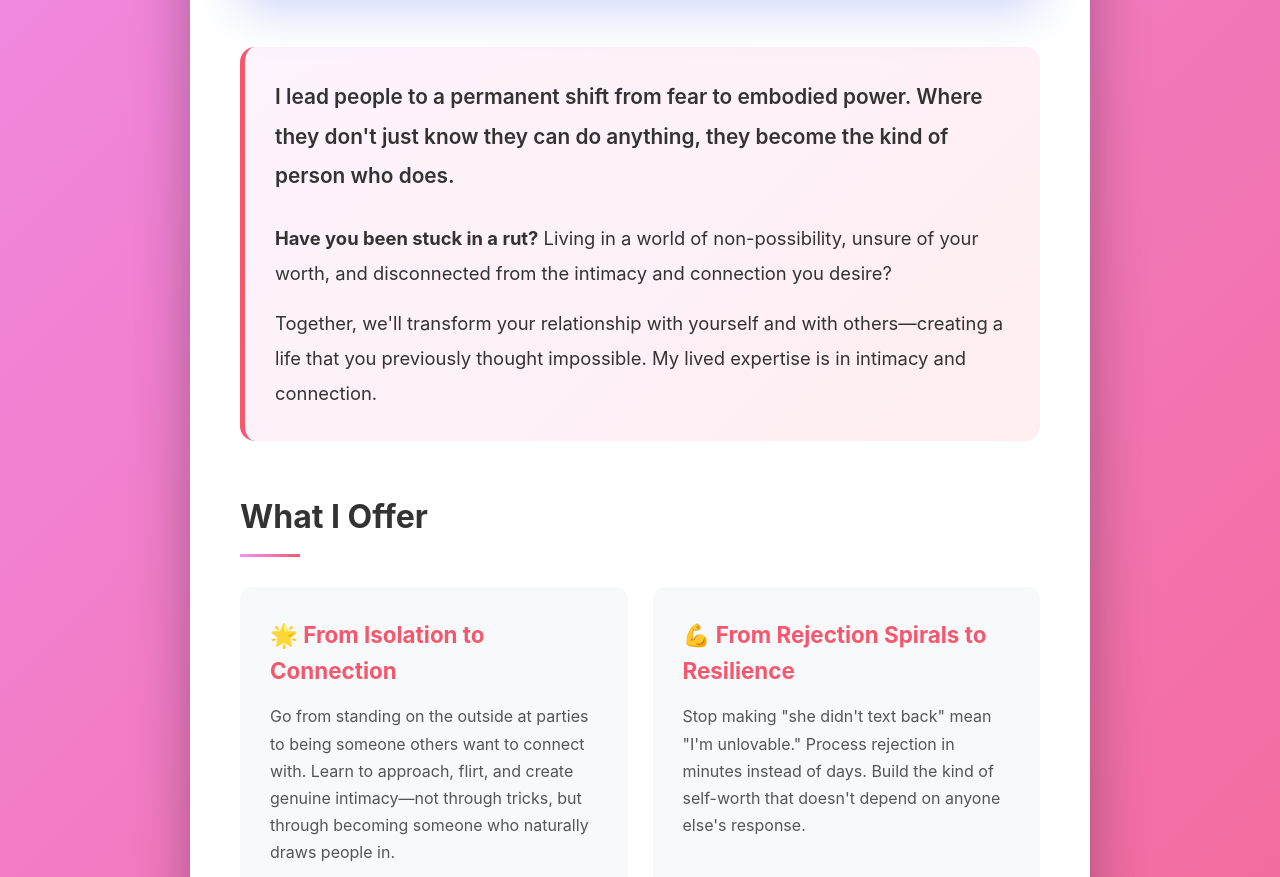
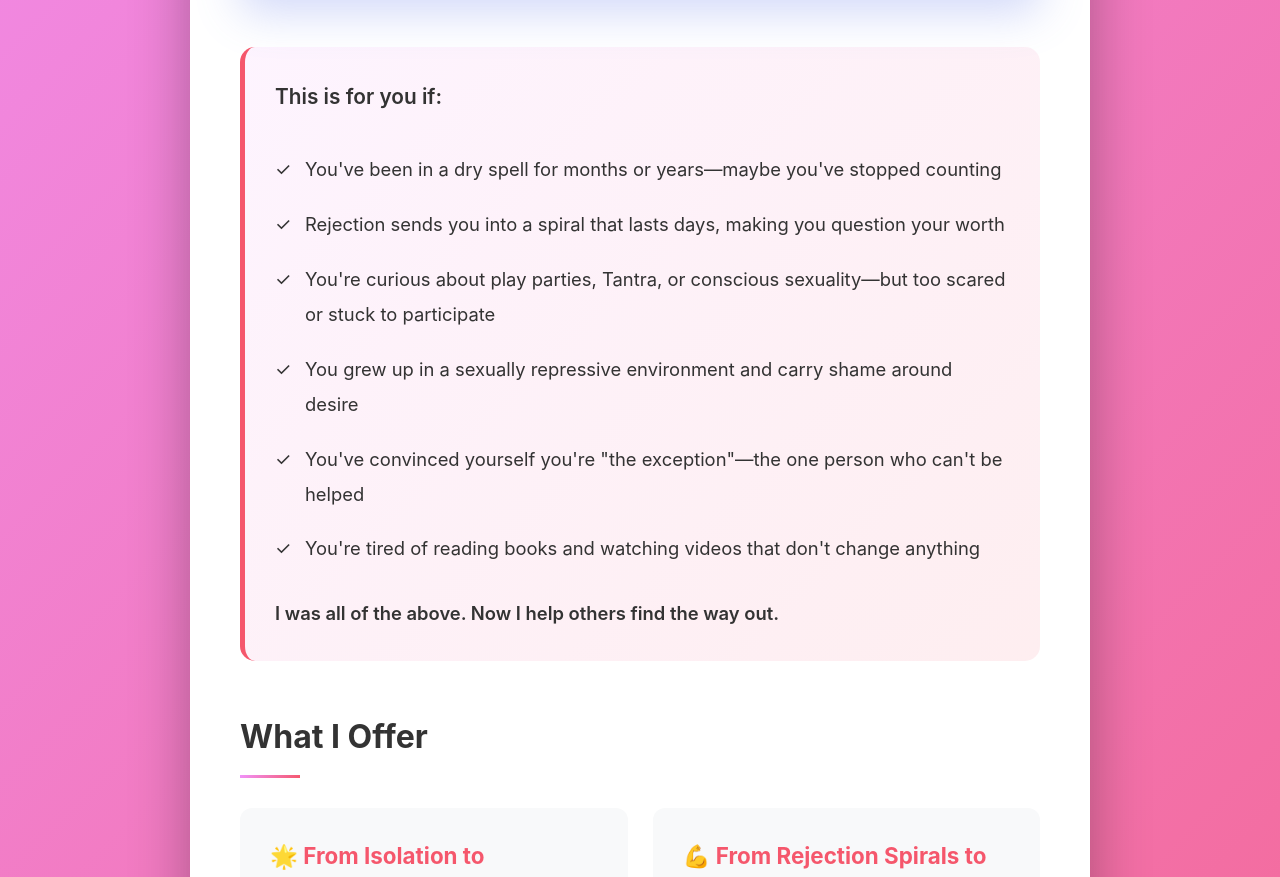
Before and after one commit to sloganking/coaching-website, a plain HTML site: page index.html in a window 1280 px wide. Shown: the part 946-1823 px from the top of the page. Drawn offline with Linux system fonts and the light colour scheme.

Commit message:
"This is for you if:" section

```diff
--- a/index.html
+++ b/index.html
@@ -470,7 +470,8 @@
             <h1>You're Not Broken. You're Just Stuck.</h1>
             <p class="subtitle">Intimacy Coaching for Those Who Think They're the Exception</p>
             <p class="tagline">
-                7-year dry spell. Panic attacks. Convinced I was hopeless. That was me. Now I help others find connection, confidence, and belonging.
+                7-year dry spell. Panic attacks. Convinced I was hopeless. That was me. Now I help others find
+                connection, confidence, and belonging.
             </p>
         </header>
 
@@ -486,16 +487,18 @@
 
         <section class="mission">
             <p style="font-size: 1.3rem; font-weight: 600; margin-bottom: 25px; color: #333;">
-                I lead people to a permanent shift from fear to embodied power. Where they don't just know they can do
-                anything, they become the kind of person who does.
+                This is for you if:
             </p>
-            <p>
-                <strong>Have you been stuck in a rut?</strong> Living in a world of non-possibility, unsure of your
-                worth, and disconnected from the intimacy and connection you desire?
-            </p>
-            <p style="margin-top: 15px;">
-                Together, we'll transform your relationship with yourself and with others—creating a life that you
-                previously thought impossible. My lived expertise is in intimacy and connection.
+            <ul style="list-style: none; padding: 0; margin: 0;">
+                <li style="padding: 10px 0; padding-left: 30px; position: relative;"><span style="position: absolute; left: 0;">✓</span> You've been in a dry spell for months or years—maybe you've stopped counting</li>
+                <li style="padding: 10px 0; padding-left: 30px; position: relative;"><span style="position: absolute; left: 0;">✓</span> Rejection sends you into a spiral that lasts days, making you question your worth</li>
+                <li style="padding: 10px 0; padding-left: 30px; position: relative;"><span style="position: absolute; left: 0;">✓</span> You're curious about play parties, Tantra, or conscious sexuality—but too scared or stuck to participate</li>
+                <li style="padding: 10px 0; padding-left: 30px; position: relative;"><span style="position: absolute; left: 0;">✓</span> You grew up in a sexually repressive environment and carry shame around desire</li>
+                <li style="padding: 10px 0; padding-left: 30px; position: relative;"><span style="position: absolute; left: 0;">✓</span> You've convinced yourself you're "the exception"—the one person who can't be helped</li>
+                <li style="padding: 10px 0; padding-left: 30px; position: relative;"><span style="position: absolute; left: 0;">✓</span> You're tired of reading books and watching videos that don't change anything</li>
+            </ul>
+            <p style="margin-top: 20px; font-weight: 600;">
+                I was all of the above. Now I help others find the way out.
             </p>
         </section>
 
```
